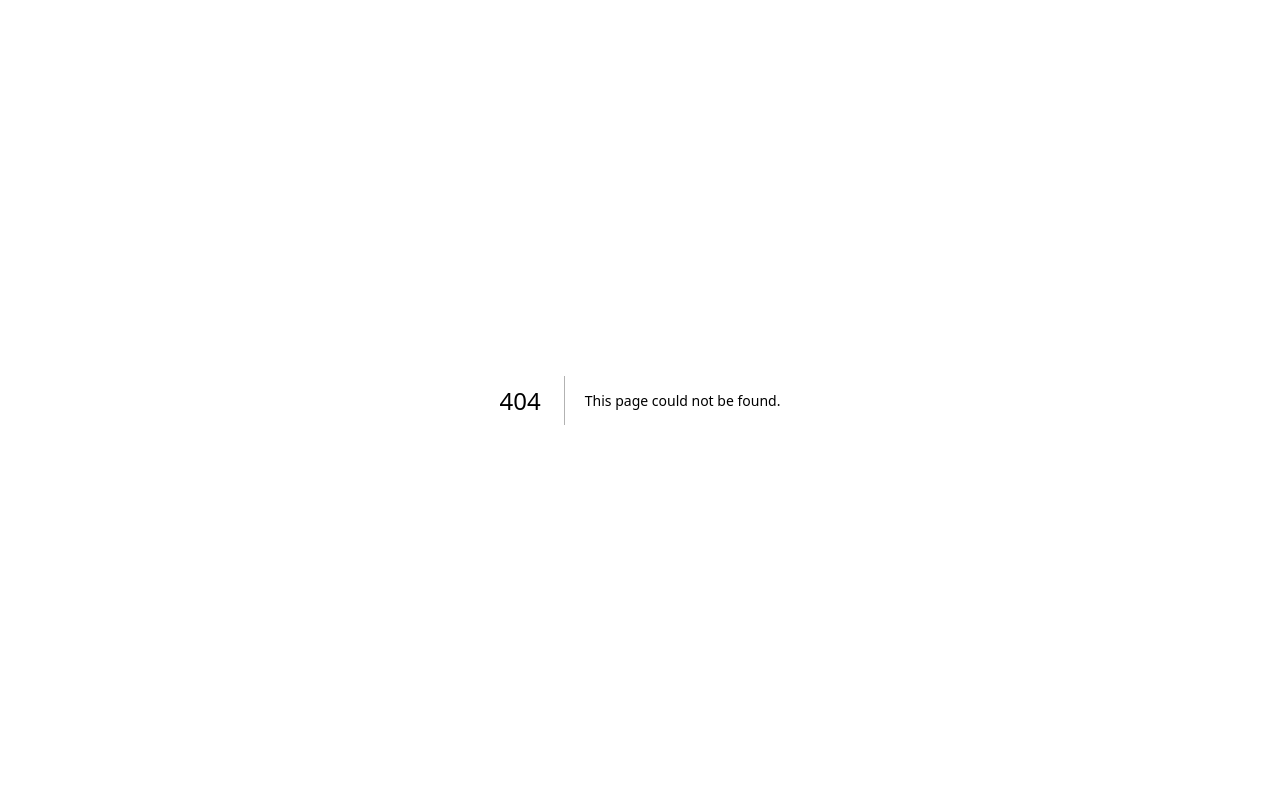
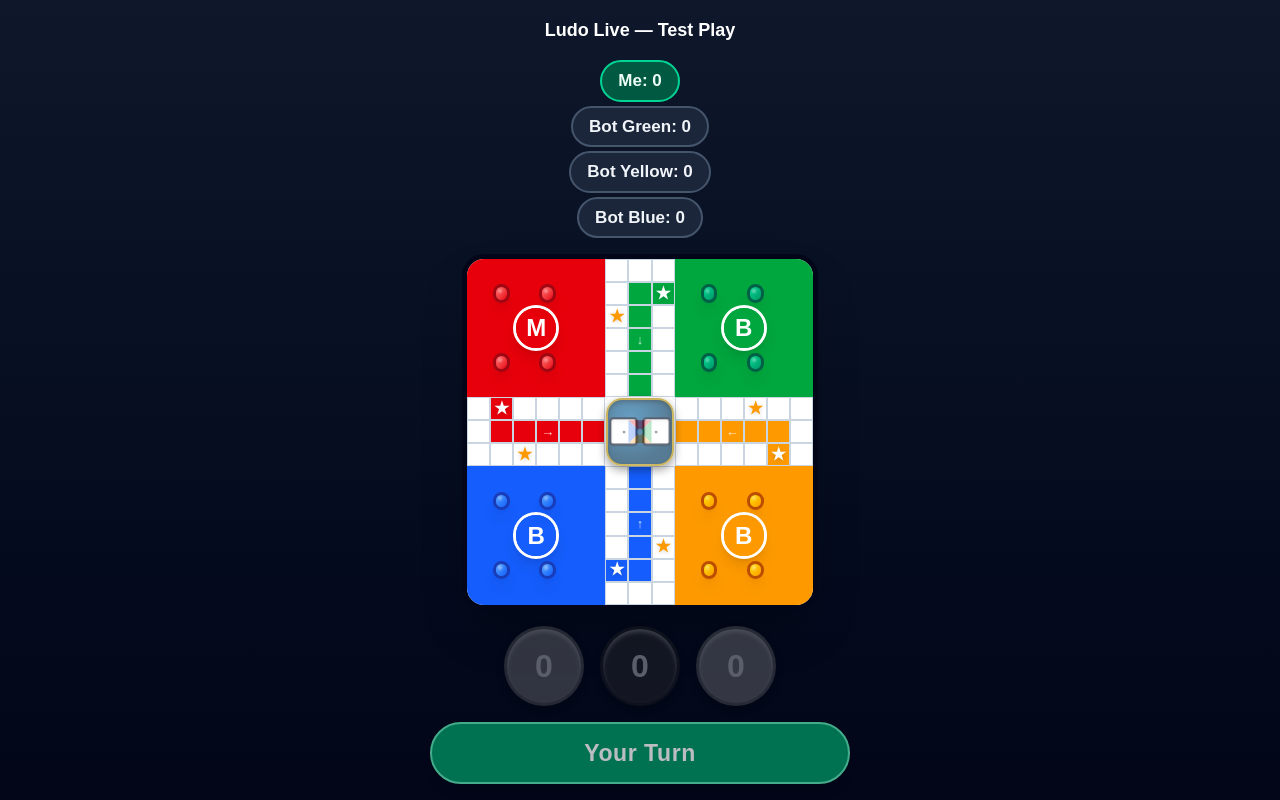
Before and after one commit to MrDan001/ludo-live, a Next.js app: page /test-board in a window 1280 px wide. Before the commit this address had no page. Built offline with nearby package versions, Linux system fonts and the light colour scheme.

Commit message:
Add standalone test board route

```diff
--- /dev/null
+++ b/app/test-board/page.tsx
@@ -0,0 +1,5 @@
+import PlayPage from "../play/page";
+
+export default function TestBoardPage() {
+  return <PlayPage />;
+}
```
